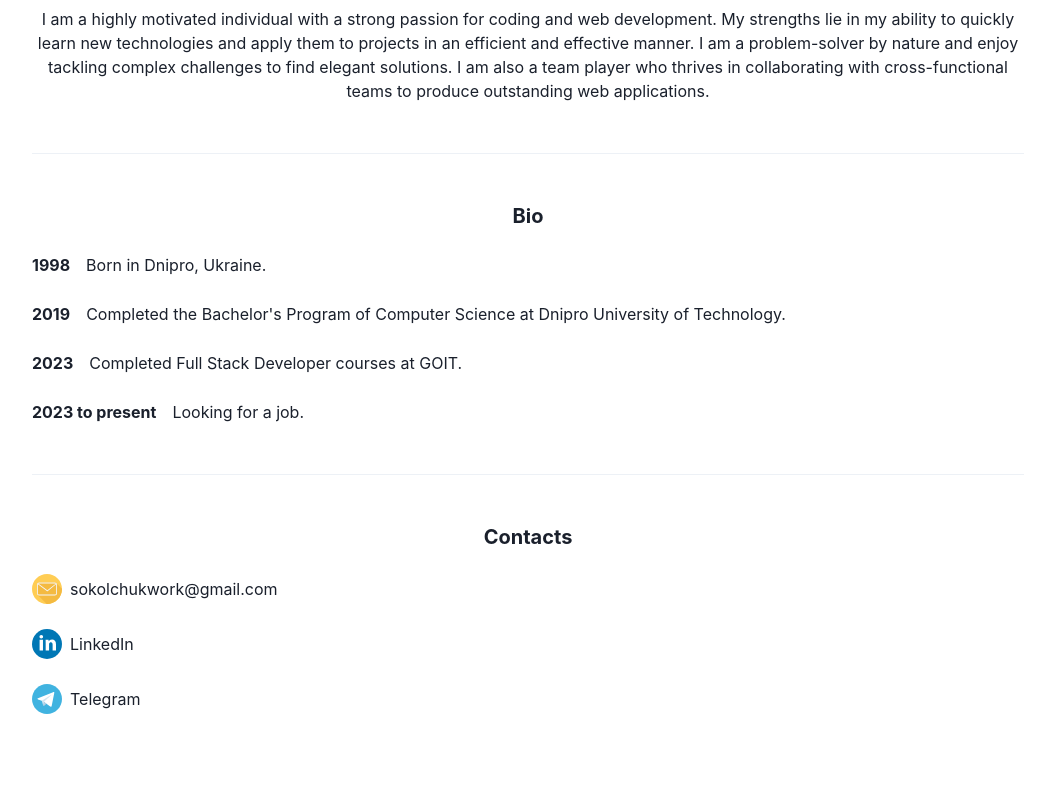
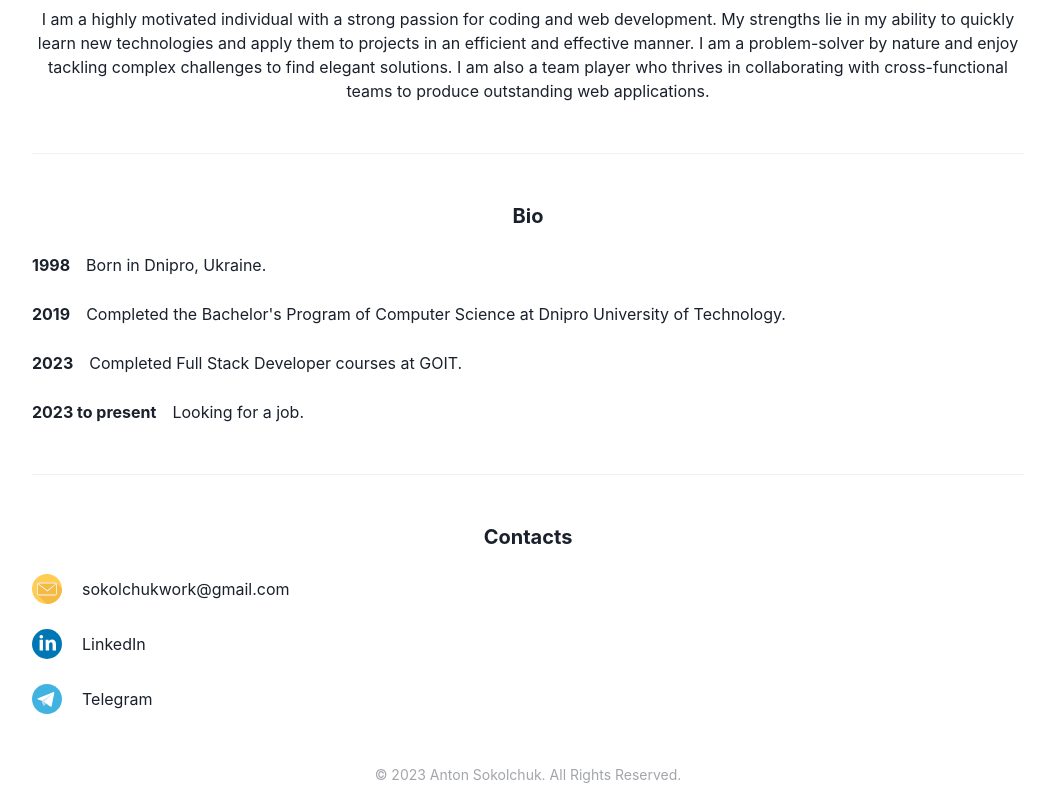
Before and after one commit to oasi911/homepage, a Next.js app: page / in a window 1280 px wide. Shown: the part 758-1558 px from the top of the page, without its empty margins (112-1167 px from the left). Before the commit the page ends 1522 px from the top, so only its background shows below. Built offline with nearby package versions, Linux system fonts and the light colour scheme.

Commit message:
add footer section

```diff
--- /dev/null
+++ b/src/components/Footer.js
@@ -0,0 +1,11 @@
+import { Box } from "@chakra-ui/react";
+
+const Footer = () => {
+  return (
+    <Box as="footer" align="center" my="15px" opacity={0.4} fontSize="sm">
+      &copy; {new Date().getFullYear()} Anton Sokolchuk. All Rights Reserved.
+    </Box>
+  );
+};
+
+export default Footer;
--- a/src/components/layout/Main.js
+++ b/src/components/layout/Main.js
@@ -1,6 +1,7 @@
 import Head from "next/head";
 import { Container } from "@chakra-ui/layout";
 import NavBar from "@/components/NavBar";
+import Footer from "../Footer";
 
 const Main = ({ children, title }) => {
   const t = `${title} - Anton Sokolchuk`;
@@ -15,6 +16,7 @@ const Main = ({ children, title }) => {
       <Container maxW="container.lg">
         <NavBar />
         {children}
+        <Footer />
       </Container>
     </>
   );
--- a/src/pages/index.js
+++ b/src/pages/index.js
@@ -153,11 +153,11 @@ export default function Home() {
           <Heading fontSize="xl" m="auto">
             Contacts
           </Heading>
-          <HStack>
+          <HStack spacing={{ base: "10px", lg: "20px" }}>
             <EmailIcon boxSize="30px" />
             <Text>sokolchukwork@gmail.com</Text>
           </HStack>
-          <HStack>
+          <HStack spacing={{ base: "10px", lg: "20px" }}>
             <LinkedinIcon boxSize="30px" />
             <Link
               href="https://www.linkedin.com/in/antonsokolchuk/"
@@ -166,7 +166,7 @@ export default function Home() {
               LinkedIn
             </Link>
           </HStack>
-          <HStack>
+          <HStack spacing={{ base: "10px", lg: "20px" }}>
             <TelegramIcon boxSize="30px" />
             <Link href="https://t.me/loremipsumyoda" target="_blank">
               Telegram
```
